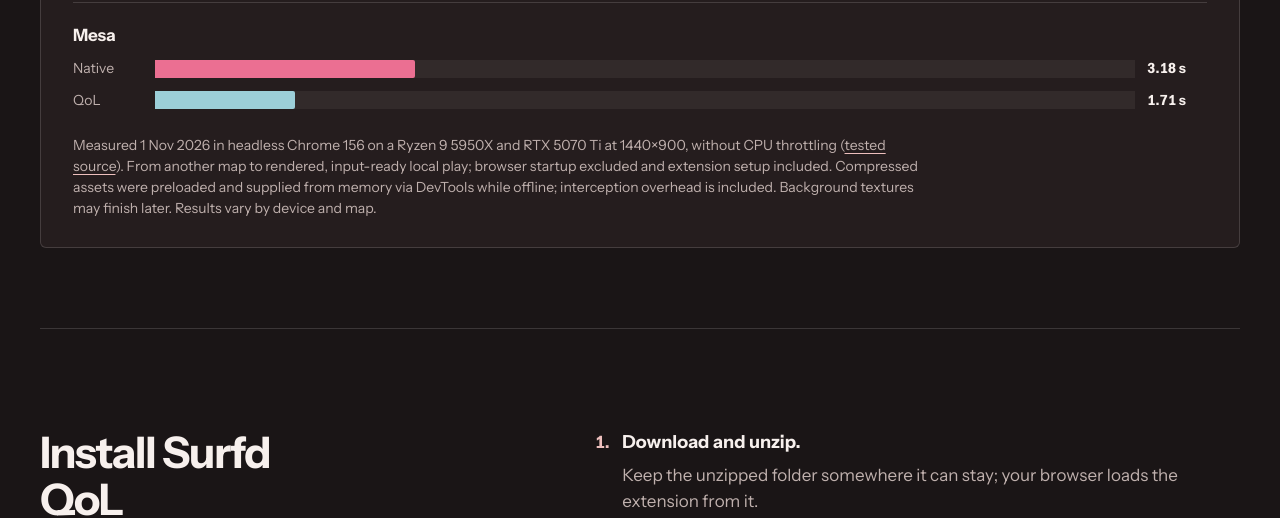
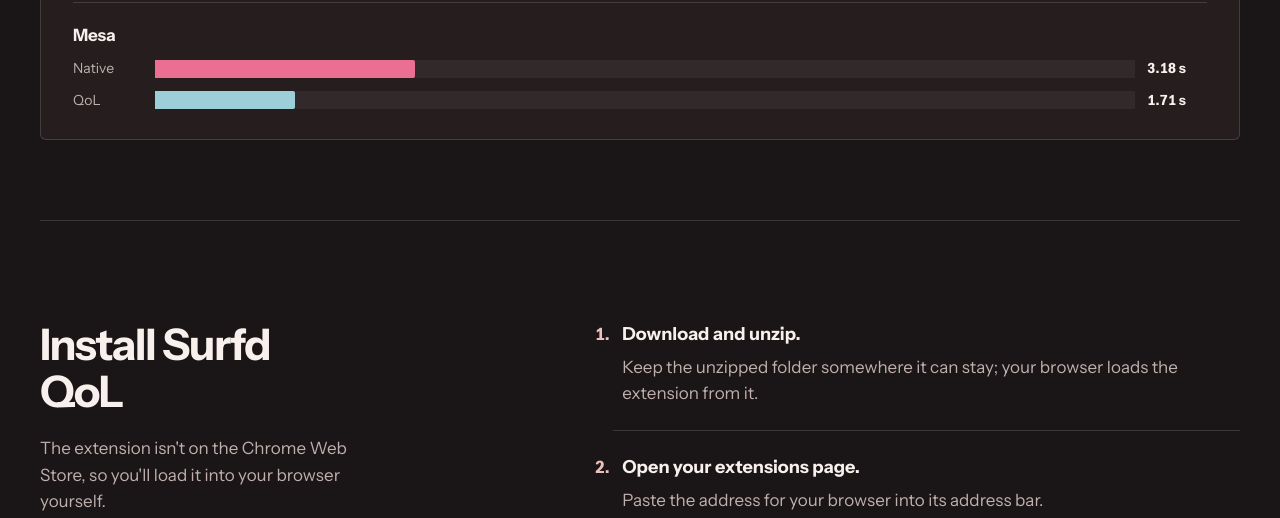
Before and after one commit to EduardR02/surfd-qol, a browser extension: page docs/index.html in a window 1280 px wide. Shown: the part 5360-5878 px from the top of the page. Drawn offline with Linux system fonts and the light colour scheme.

```diff
--- a/docs/index.html
+++ b/docs/index.html
@@ -117,7 +117,6 @@ h3{font-size:20px;line-height:1.25;letter-spacing:-.015em}
 .benchmark-track{height:18px;background:rgba(247,240,237,.06)}
 .benchmark-bar{display:block;width:calc(var(--seconds) * 100% / 12);height:100%;border-radius:0 2px 2px 0}
 .benchmark-value{font-size:14px;font-weight:700;font-variant-numeric:tabular-nums;white-space:nowrap}
-.benchmark-note{max-width:92ch;margin-top:24px;color:var(--muted);font-size:14px;line-height:1.5}
 .install{display:grid;grid-template-columns:minmax(0,.8fr) minmax(0,1.2fr);gap:clamp(48px,9vw,135px);padding-block:100px 110px}
 .install-intro h2{max-width:10ch}
 .install-intro p{max-width:31ch;margin-top:20px;color:var(--muted)}
@@ -387,7 +386,6 @@ footer{border-top:1px solid var(--line);color:var(--muted);font-size:14px}
           </div>
         </dl>
       </section>
-      <p class="benchmark-note">Measured 1 Nov 2026 in headless Chrome 156 on a Ryzen 9 5950X and RTX 5070 Ti at 1440×900, without CPU throttling (<a href="https://github.com/EduardR02/surfd-qol/commit/a88ac13">tested source</a>). From another map to rendered, input-ready local play; browser startup excluded and extension setup included. Compressed assets were preloaded and supplied from memory via DevTools while offline; interception overhead is included. Background textures may finish later. Results vary by device and map.</p>
     </figure>
   </section>
 
```
Also changed, not shown: README.md.
